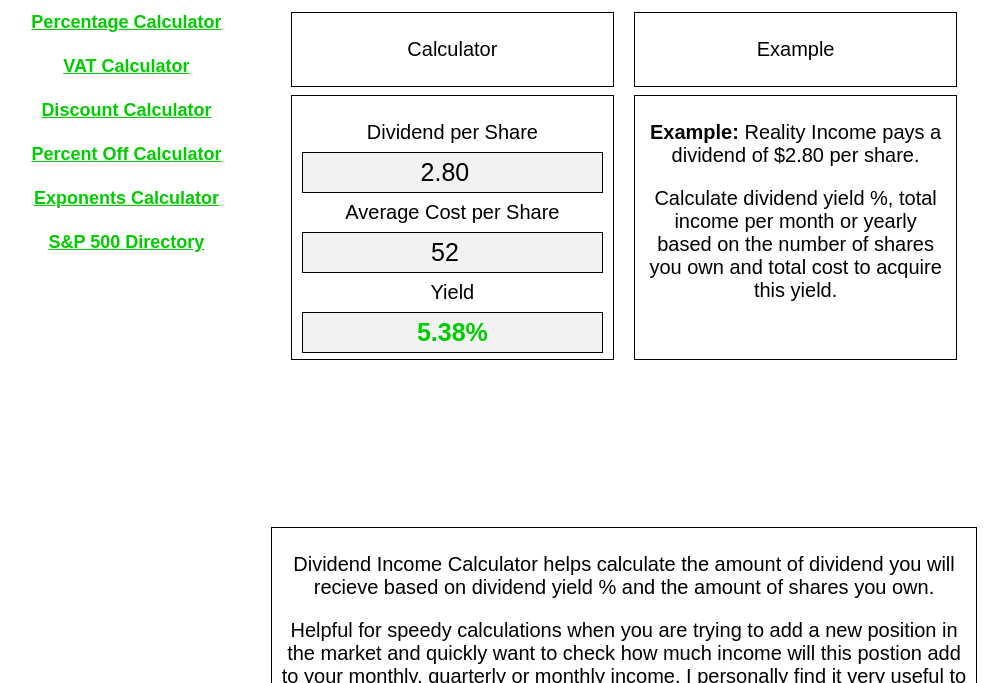
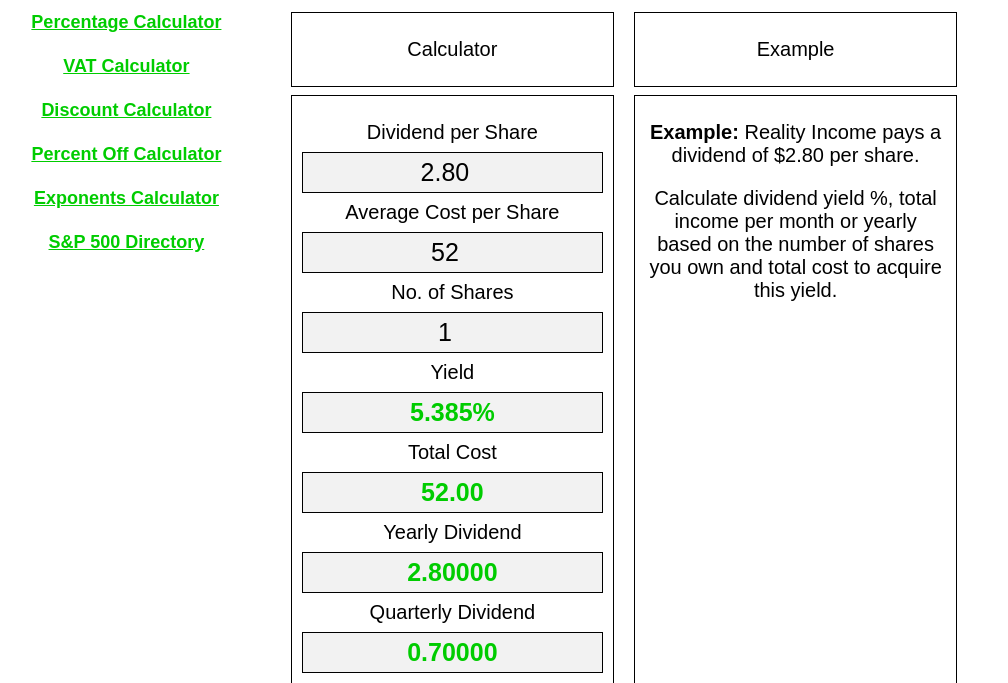
Before and after one commit to Mrvirk-com/Mr.Dividend-Income-Calculator, a plain HTML site: page index.html in a window 1280 px wide. Shown: the part 117-800 px from the top of the page, without its empty margins (16-1024 px from the left). Drawn offline with Linux system fonts and the light colour scheme.

Commit message:
Added calculations - total cost, yearly, quarterly, montly dividends

```diff
--- a/index.html
+++ b/index.html
@@ -50,14 +50,27 @@
           </div>
           <div class="secondary_boxes">
 
-            <form id="inputForm2">
+            <form id="dividend_form">
               <p>
                 Dividend per Share
-                <input type="number" name="x" value="2.80">
+                <input type="number" name="dividend_per_share" value="2.80">
                 Average Cost per Share
-                <input type="number" name="y" value="52">
+                <input type="number" name="cost_per_share" value="52">
+                No. of Shares
+                <input type="number" name="no_of_shares" value="1">
                 Yield
-                <input type="text" name="p" class="result">
+                <input type="text" name="yield" class="result">
+                Total Cost
+                <input type="text" name="total_cost" class="result">
+                Yearly Dividend
+                <input type="text" name="yearly_dividend" class="result">
+
+                Quarterly Dividend
+                <input type="text" name="quarterly_dividend" class="result">
+                Monthly Dividend
+                <input type="text" name="monthly_dividend" class="result">
+
+
               </p>
             </form>
           </div>
@@ -75,6 +88,16 @@
             <p>
                 Calculate dividend yield %, total income per month or yearly based on the number of shares you own and total cost to acquire this yield.
             </p>
+            <div style="padding:15px;text-align:center;">
+              <ins class="adsbygoogle" style="display:inline-block;width:300px;height:250px" data-ad-client="ca-pub-6088722940843183" data-ad-slot="4970919564"></ins>
+              <script>
+                (adsbygoogle = window.adsbygoogle || []).push({});
+              </script>
+            </div>
+
+
+
+
           </div>
         </div>
       </div>
--- a/logic.js
+++ b/logic.js
@@ -1,26 +1,40 @@
 dividendCalculator();
 
-inputForm2.oninput = function(event) {
+dividend_form.oninput = function(event) {
   event.preventDefault();
   dividendCalculator();
 };
 
 function dividendCalculator() {
-  const form = document.forms.inputForm2;
-  let x = form.elements.x.value;
-  let y = form.elements.y.value;
-  console.log(y);
-  if (y == null || y == "") {
-    y = 100;
+  const form = document.forms.dividend_form;
+  let dividend_per_share = form.elements.dividend_per_share.value;
+  let cost_per_share = form.elements.cost_per_share.value;
+  let no_of_shares = form.elements.no_of_shares.value;
+
+  if (cost_per_share == null || cost_per_share == "") {
+    cost_per_share = 100;
   }
-  if (x == null || x == "") {
-    x = 25;
+  if (dividend_per_share == null || dividend_per_share == "") {
+    dividend_per_share = 25;
   }
-  let p = (x / y) * 100;
-  form.elements.p.value = p.toFixed(2) + "%";
-  if (p < 0) {
-    form.elements.p.className = "result-negative"
+  let yield = (dividend_per_share / cost_per_share) * 100;
+  form.elements.yield.value = yield.toFixed(3) + "%";
+  if (yield < 0) {
+    form.elements.yield.className = "result-negative"
   } else {
-    form.elements.p.className = "result"
+    form.elements.yield.className = "result"
   }
+
+  let total_cost = no_of_shares * cost_per_share;
+  form.elements.total_cost.value = total_cost.toFixed(2);
+
+  let yearly_dividend = dividend_per_share * no_of_shares;
+  form.elements.yearly_dividend.value = yearly_dividend.toFixed(5);
+
+  let quarterly_dividend = (dividend_per_share * no_of_shares) / 4;
+  form.elements.quarterly_dividend.value = quarterly_dividend.toFixed(5);
+
+  let monthly_dividend = (dividend_per_share * no_of_shares) / 12;
+  form.elements.monthly_dividend.value = monthly_dividend.toFixed(5);
+
 }
--- a/makeup.css
+++ b/makeup.css
@@ -39,6 +39,21 @@ input[type=number], select {
   box-sizing: border-box;
   background-color: #f2f2f2;
   text-align: center;
+}
+
+select {
+  width: 100%;
+  height: 40px;
+  padding: 5px 10px;
+  margin: 8px 0;
+  display: inline-block;
+  border: 0.5px solid black;
+  box-sizing: border-box;
+  background-color: #f2f2f2;
+  text-align-last: center;
+  font-size: 25px;
+  -webkit-appearance: none;
+  -webkit-border-radius: 0px;
 }
 
 .logo {
@@ -127,7 +142,7 @@ p.hint {
 
 div.secondary_boxes {
   border: 0.5px solid black;
-  height: 265px;
+  height: 690px;
 }
 
 .calculator_box {
```
